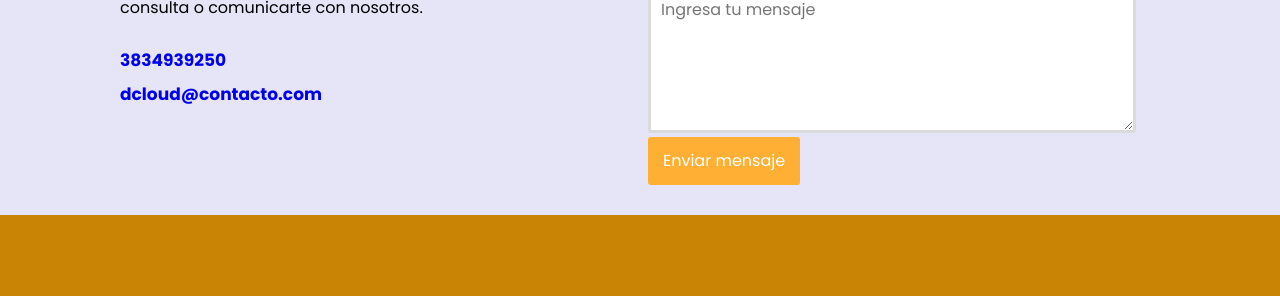
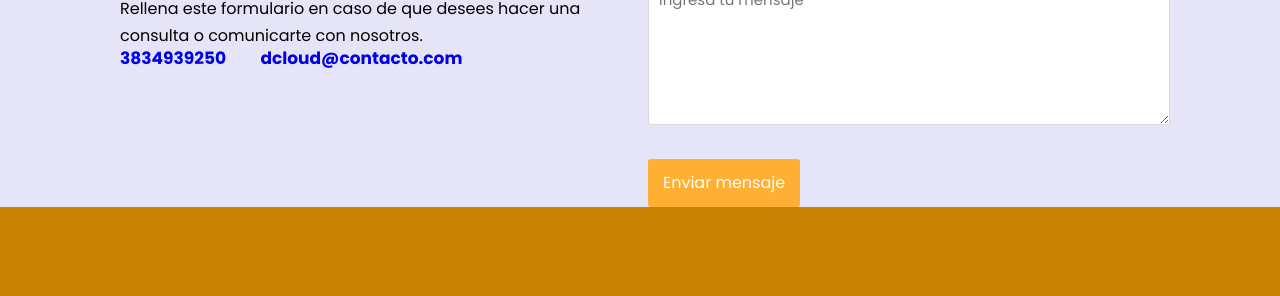
Before and after one commit to rsisaias/EmpresaSimulada, a plain HTML site: page contacto.html in a window 1280 px wide. Shown: the part 274-570 px from the top of the page. Drawn offline with Linux system fonts and the light colour scheme.

Commit message:
Update estilos.css

```diff
--- a/css/estilos.css
+++ b/css/estilos.css
@@ -330,7 +330,7 @@ body {
 
 /*Contacto*/
 
-.formulario{
+.formulario {
     background-color: #e5e5f7;
     background-image: radial-gradient(#444cf7 0.5px, transparent 0.5px), radial-gradient(#444cf7 0.5px, #e5e5f7 0.5px);
     background-size: 20px 20px;
@@ -338,76 +338,68 @@ body {
     overflow: hidden;
 }
 
-.contenedor-form{
+.contenedor-form {
     width: 100%;
     max-width: 1100px;
     margin: auto;
-    display: flex;
-    grid-template-columns: repeat(2,1fr);
-    grid-gap: 50xp;
-    margin-top: 90px;
     display: grid;
+    grid-template-columns: 1fr 1fr;
     gap: 1em;
     align-items: center;
+    margin-top: 90px;
 }
 
-.contenedor-form h2{
+.contenedor-form h2 {
     margin-left: 30px;
     margin-bottom: 15px;
     font-size: 35px;
 }
 
-.contenedor-form p{
+.contenedor-form p {
     line-height: 1.7;
-    margin-bottom: 15px;
-    margin-bottom: 30px;
     margin-left: 30px;
 }
 
-.contenedor-form a{
+.contenedor-form a {
     font-size: 17px;
     display: inline-block;
     text-decoration: none;
-    width: 100%;
     margin-bottom: 15px;
     font-weight: 700;
     margin-left: 30px;
 }
 
-.contenedor-form form .campo, textarea{
-    width: 75%;
+.contenedor-form form .campo,
+.contenedor-form form textarea {
+    width: calc(100% - 20px);
     padding: 15px 10px;
     font-size: 15px;
-    border: solid #dbdbdb ;
+    border: 1px solid #dbdbdb;
     margin-bottom: 30px;
     border-radius: 3px;
-    outline: 0px;
+    outline: none;
 }
 
-.contenedor-form form textarea{
-    max-width: 90%;
-    min-width: 90%;
-    max-height: 140px;
+.contenedor-form form textarea {
     min-height: 150px;
+    max-width: calc(100% - 20px);
 }
 
-.contenedor-form .btn-enviar{
+.contenedor-form .btn-enviar {
     padding: 15px;
     font-size: 16px;
     border: none;
-    outline: 0px;
+    outline: none;
     background: #FFAF33;
     color: #FFF;
     border-radius: 3px;
     cursor: pointer;
-    transition: all 300ms ease;
-    margin-bottom: 30px;
+    transition: background 0.3s ease;
 }
 
-.contenedor-form .btn-enviar:hover{
+.contenedor-form .btn-enviar:hover {
     background: #e39403;
 }
-
 /* Footer */
 
 .footer{
```
